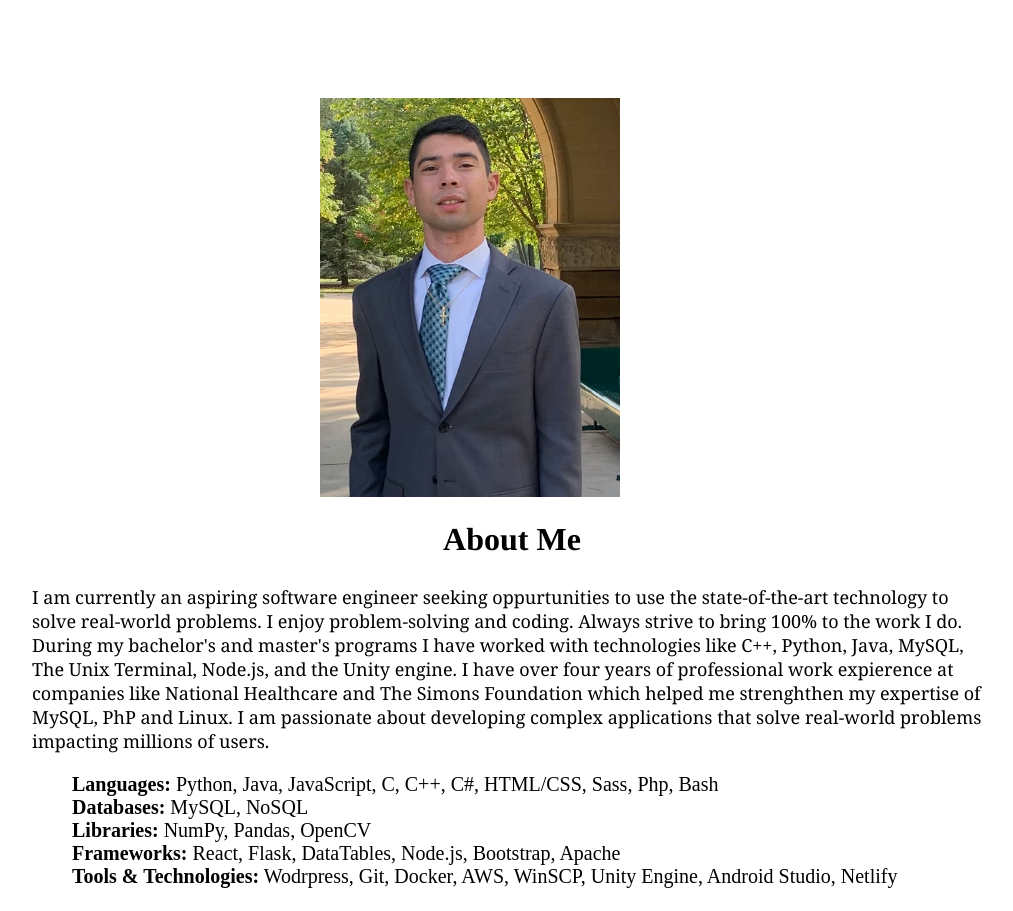
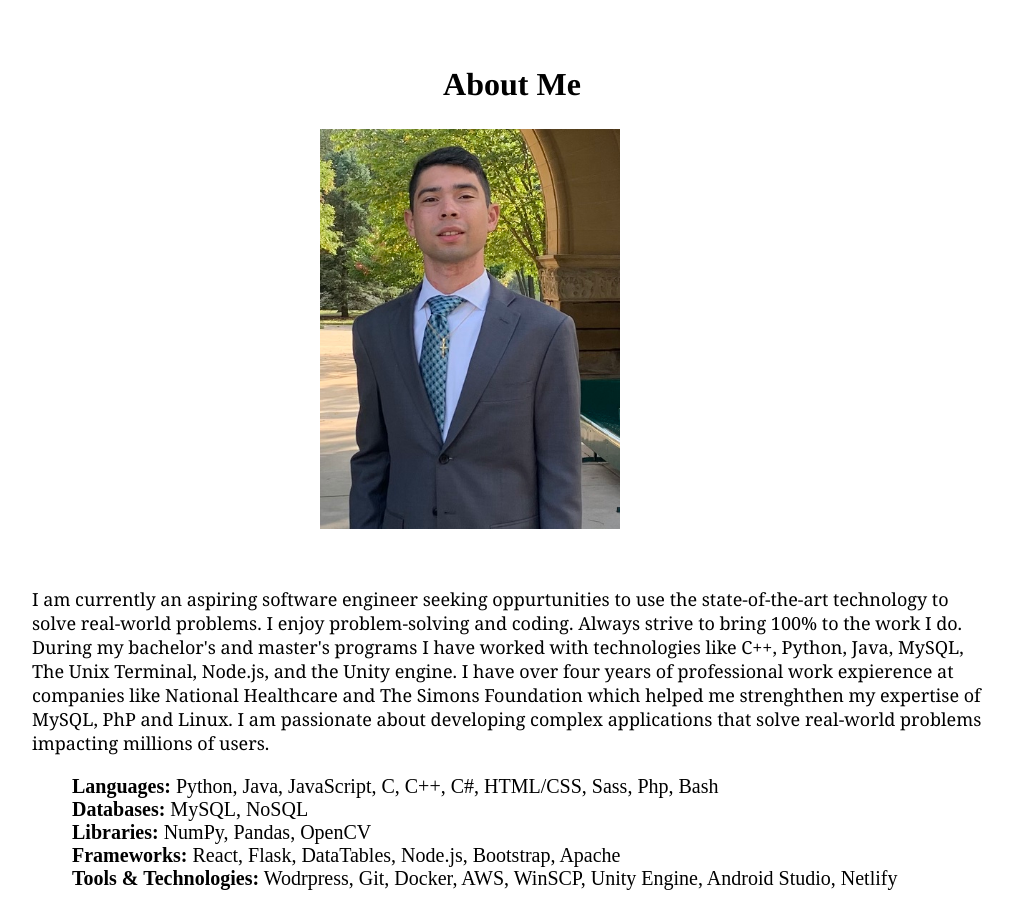
Before and after one commit to ChrisOspina/Professional-Website, a React (Create React App) app: page / in a window 1280 px wide. Shown: the part 320-1231 px from the top of the page, without its empty margins (128-1141 px from the left). Built offline with nearby package versions, Linux system fonts and the light colour scheme.

Commit message:
moved index.css to include for organization purposes

```diff
--- a/src/App.js
+++ b/src/App.js
@@ -3,7 +3,6 @@ import Main from "./Components/Main";
 import Footer from "./Components/Footer";
 import ChrisNav from './Components/ChrisNav';
 import MobileHamburgerMenu from './Components/MobileHamburgerMenu';
-
 
 function App() {
   return (
--- a/src/Components/Main.jsx
+++ b/src/Components/Main.jsx
@@ -5,18 +5,15 @@ import * as images from '../include/images';
 function Main(){
 return(
     <div className="mainContent">
-        <div className="mainHeader">
-        <article className="profile">
-            <figure className="profile_img_container">
-                <img className="profile_pic" src={images.profile} alt="profile"/>
-            </figure>
-        </article>
+        <section id="about" className="section scrollspy">
+          <h2 className="mainHeader-heading">About Me</h2>
+          <article className="profile">
+              <figure className="profile_img_container">
+                  <img className="profile_pic" src={images.profile} alt="profile"/>
+              </figure>
+          </article>
         <br/>
-            <h2 className="mainHeader-heading">About Me</h2>
-        </div>
-
-        <section id="about" className="section scrollspy">
-            <div className="containter flow-text">
+            <div className="container flow-text">
                 <p>I am currently an aspiring software engineer seeking oppurtunities to use the state-of-the-art technology to solve real-world problems.
                 I enjoy problem-solving and coding. Always strive to bring 100% to the work I do.
 
@@ -39,7 +36,7 @@ return(
                 </p>
             </div>
         </section>
-        <br/>
+
 
         <section id="experience" className="section scrollspy">
             <h2 className="mainHeader-heading">Experience</h2>
@@ -155,6 +152,9 @@ return(
             </div>
         </section>
 
+        <section id="skills" className="section scrollspy">
+        <h2 className="mainHeader-heading">Skills</h2>
+        </section>
 
         <section id="education" className="section scrollspy">
             <h2 className="mainHeader-heading">Education</h2>
--- a/src/index.js
+++ b/src/index.js
@@ -1,6 +1,6 @@
 import React from 'react';
 import ReactDOM from 'react-dom/client';
-import './index.css';
+import './include/index.css';
 import App from './App';
 import reportWebVitals from './reportWebVitals';
 
```
Also changed, not shown: src/include/index.css (renamed from src/index.css).
